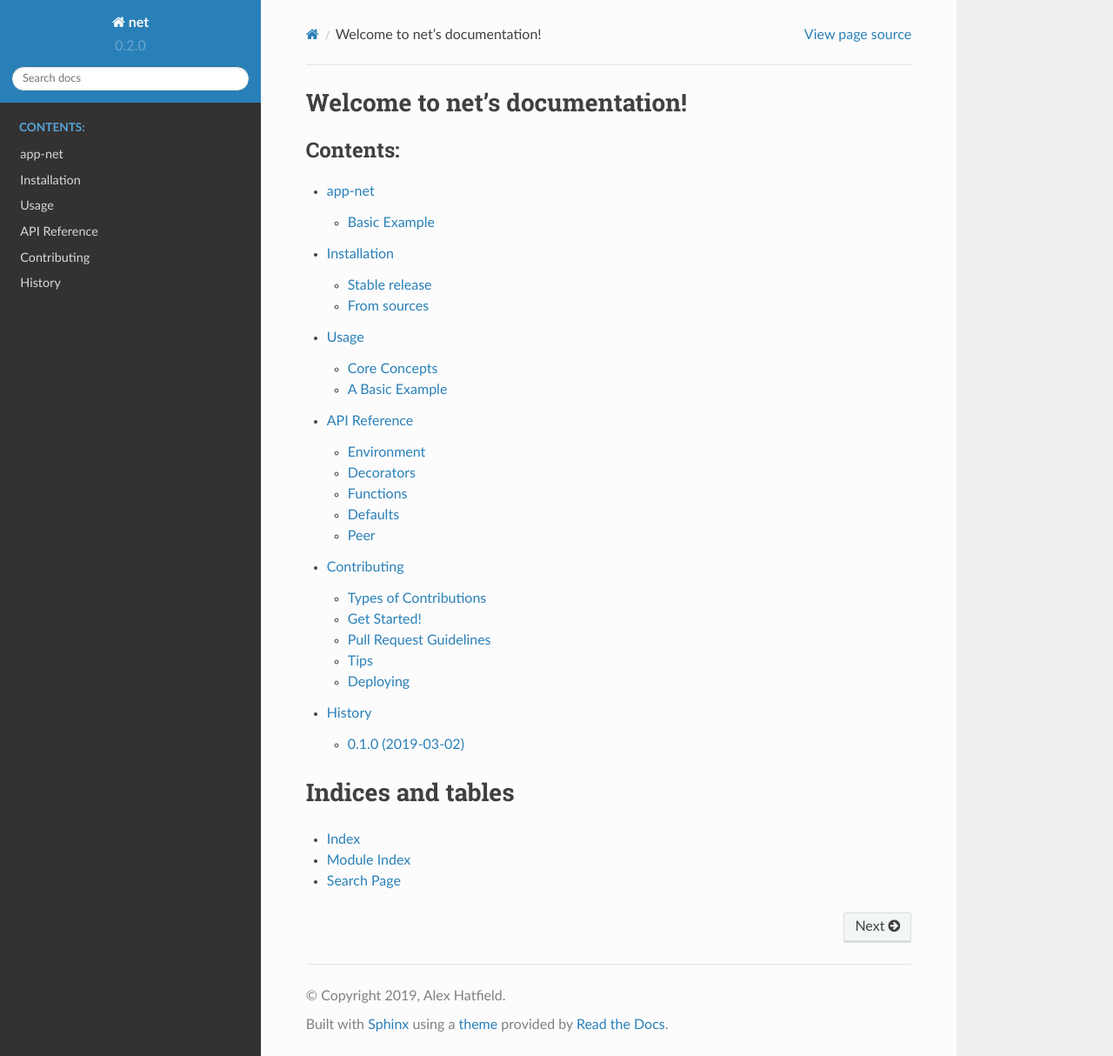
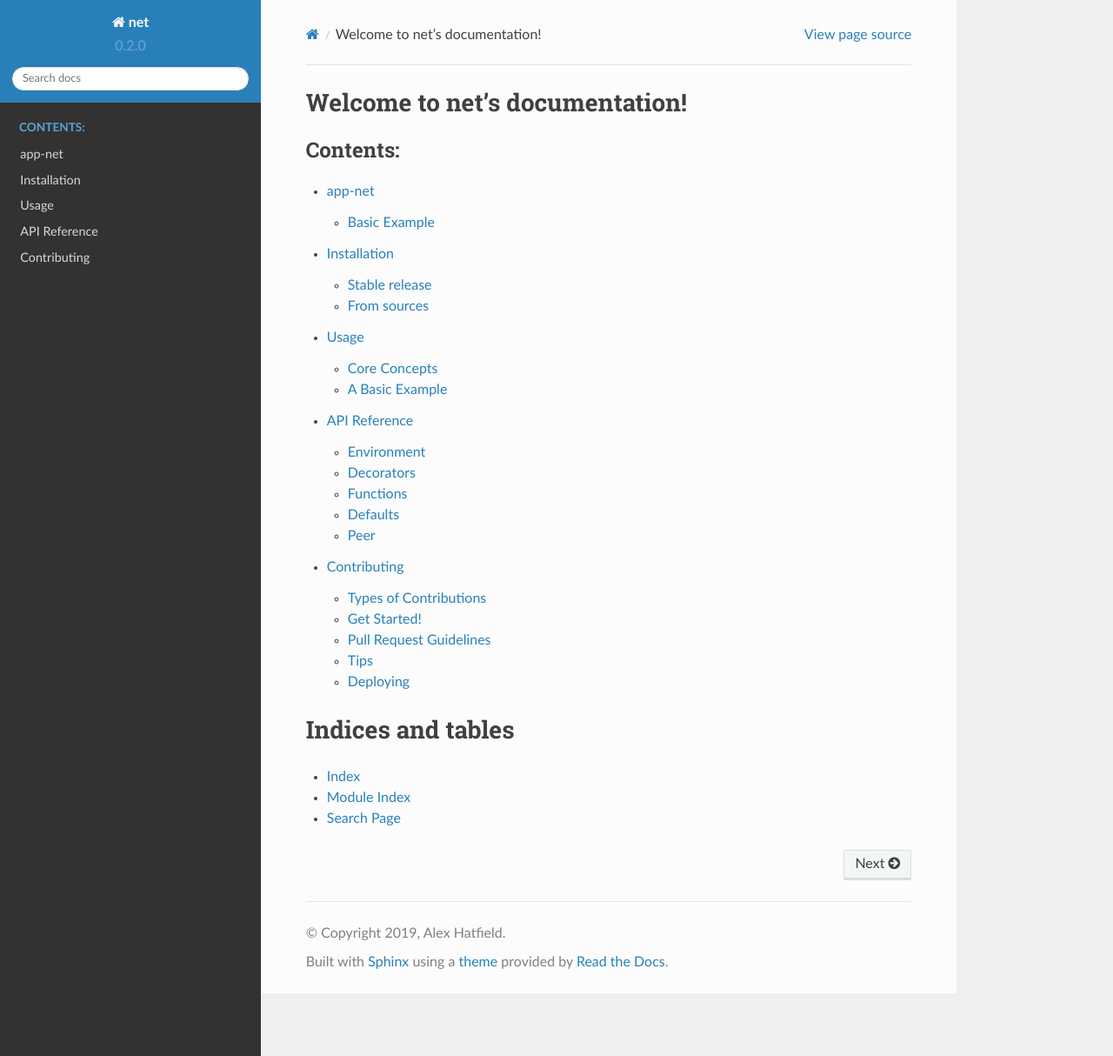
Before and after one commit to aldmbmtl/net, a Sphinx documentation site: the page built from docs/index.rst, in a window 1280 px wide and 1214 px high. Shown: the whole window at 87% size. Built offline with Sphinx 7.4.7 and the Read the Docs theme 2.0.0, drawn with Linux system fonts in a browser that asks for light colours.

Commit message:
Removing History for now.

```diff
--- a/HISTORY.rst
+++ /dev/null
@@ -1,8 +0,0 @@
-=======
-History
-=======
-
-0.1.0 (2019-03-02)
-------------------
-
-* First release on PyPI.
--- a/docs/index.rst
+++ b/docs/index.rst
@@ -10,7 +10,6 @@ Welcome to net's documentation!
    usage
    api
    contributing
-   history
 
 Indices and tables
 ==================
```
